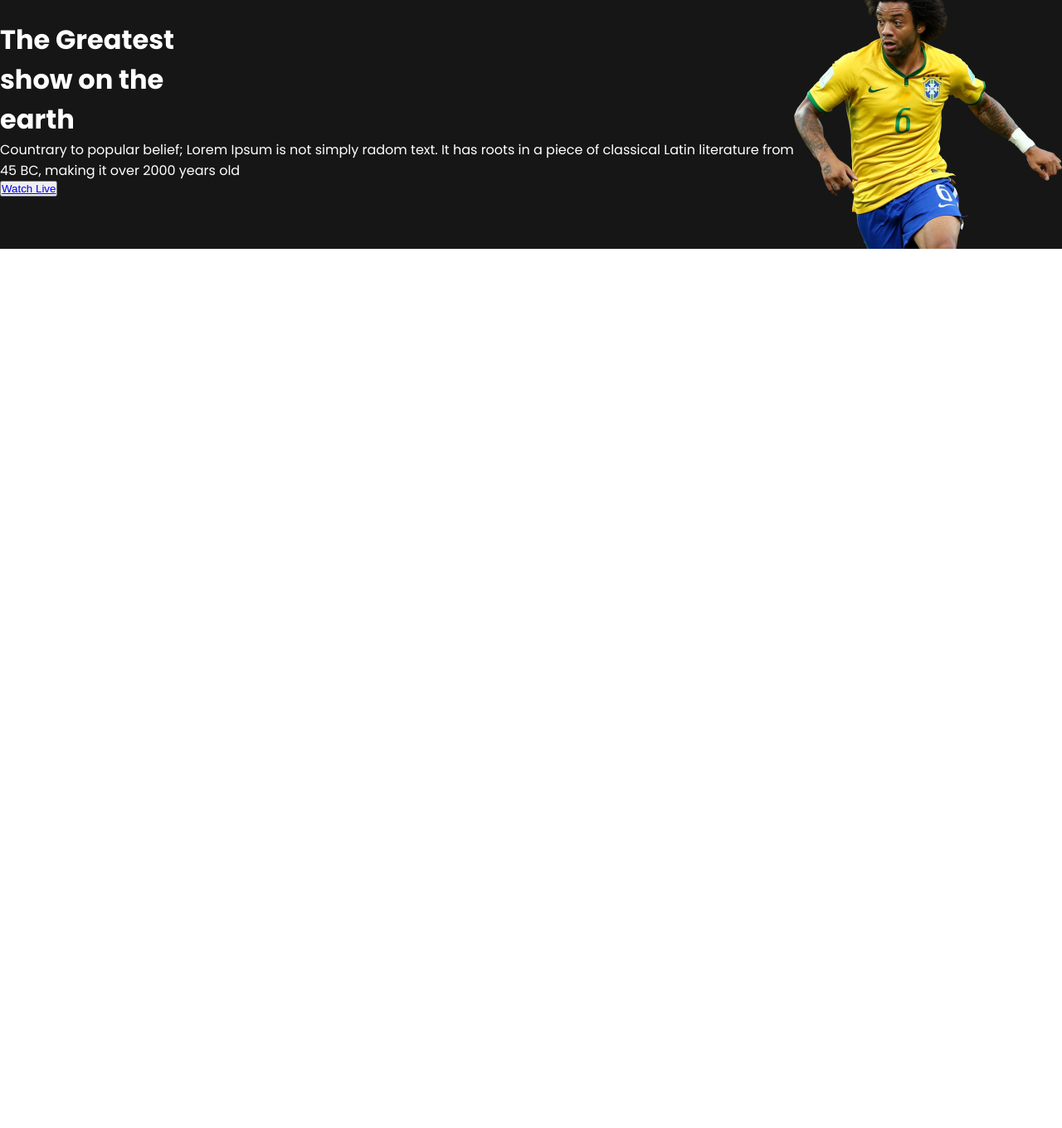
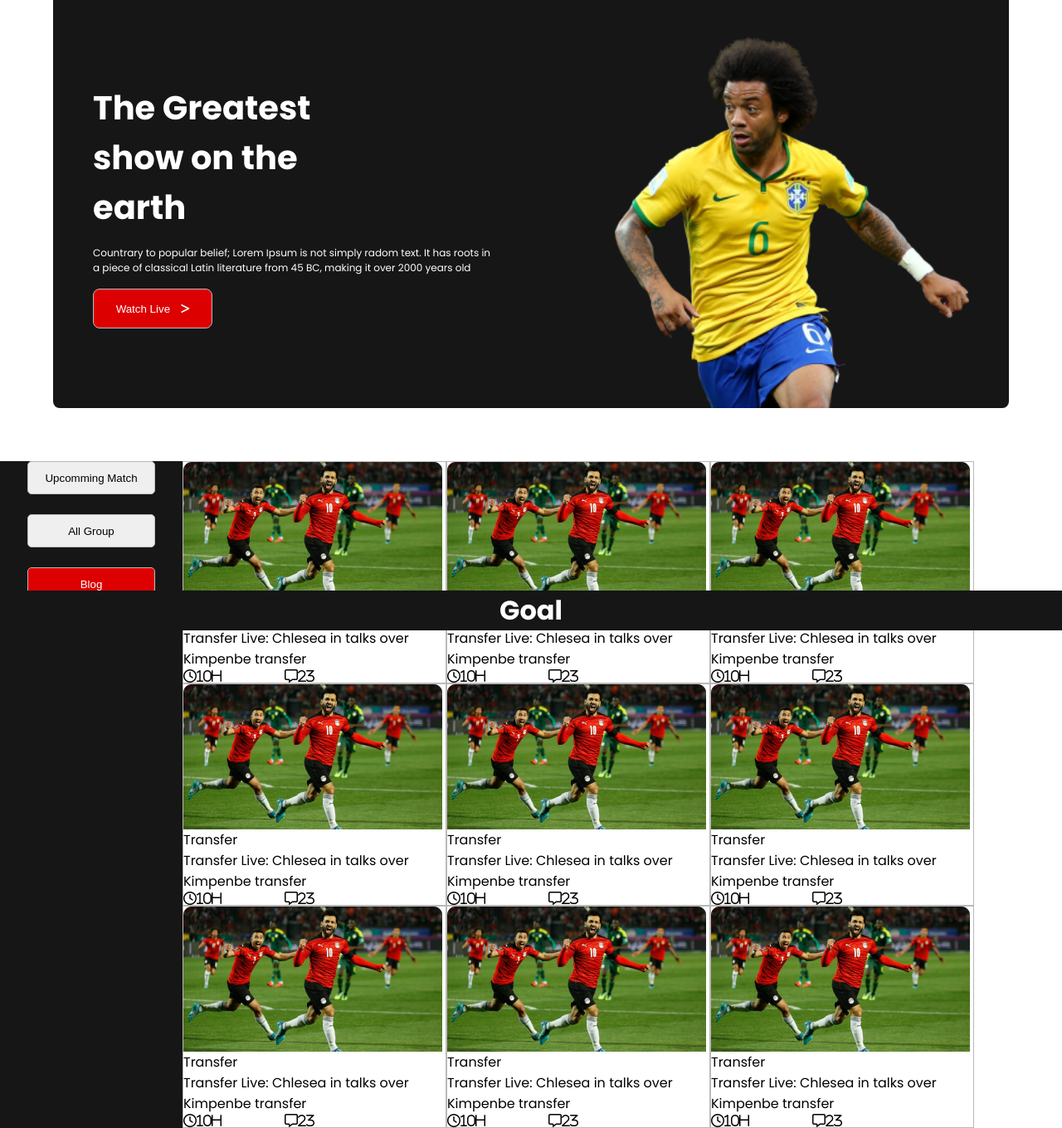
Before and after one commit to mdnazimmia/world-cup-main, a plain HTML site: page index.html in a window 1280 px wide. Shown: the part 40-1400 px from the top of the page at 83% size. Before the commit the page ends 800 px from the top, so only its background shows below. Drawn offline with Linux system fonts and the light colour scheme; a web font is replaced by a local one.

Commit message:
main section input

```diff
--- a/index.html
+++ b/index.html
@@ -11,23 +11,112 @@
 </head>
 
 <body>
-    <div class="banner">
     <div class="top_banners">
         <div class="top_banners-heading">
             <h1>The Greatest <br>show on the <br>earth</h1>
-                <div class="tob_banners-paragraph">
+            <div class="top_banners-paragraph">
                 <p>Countrary to popular belief; Lorem Ipsum is not simply radom text. It has roots in a piece of
                     classical Latin literature from 45 BC, making it over 2000 years old</p>
             </div>
             <div class="top_banners-button">
-                    <button><a href="https://www.google.com" target="_blank">Watch Live</a></button>
+                <button><a href="https://www.google.com" target="_blank">Watch Live</a>
+                    <i class="fa-solid fa-greater-than"></i></button>
             </div>
         </div>
-            <div>
+        <div class="top_banners-image">
             <img src="./images/Banner Image.png" alt="">
         </div>
-
     </div>
+    <div class="container">
+        <div class="side_button">
+            <button>Upcomming Match</button>
+            <button>All Group</button>
+            <button class="red_button">Blog</button>
+        </div>
+        <div class="main_section-one border">
+            <img src="./images/Blog Image.png" alt="">
+            <span>Transfer</span>
+            <p>Transfer Live: Chlesea in talks over Kimpenbe transfer</p>
+            <div class="main_section-details">
+                <i class="fa-regular fa-clock">10h</i>
+                <i class="fa-regular fa-message">23</i>
+            </div>
+        </div>
+        <div class="main_section-two border">
+            <img src="./images/Blog Image.png" alt="">
+            <span>Transfer</span>
+            <p>Transfer Live: Chlesea in talks over Kimpenbe transfer</p>
+            <div class="main_section-details">
+                <i class="fa-regular fa-clock">10h</i>
+                <i class="fa-regular fa-message">23</i>
+            </div>
+        </div>
+        <div class="main_section-three border">
+            <img src="./images/Blog Image.png" alt="">
+            <span>Transfer</span>
+            <p>Transfer Live: Chlesea in talks over Kimpenbe transfer</p>
+            <div class="main_section-details">
+                <i class="fa-regular fa-clock">10h</i>
+                <i class="fa-regular fa-message">23</i>
+            </div>
+        </div>
+        <div class="main_section-four border">
+            <img src="./images/Blog Image.png" alt="">
+            <span>Transfer</span>
+            <p>Transfer Live: Chlesea in talks over Kimpenbe transfer</p>
+            <div class="main_section-details">
+                <i class="fa-regular fa-clock">10h</i>
+                <i class="fa-regular fa-message">23</i>
+            </div>
+        </div>
+        <div class="main_section-five border">
+            <img src="./images/Blog Image.png" alt="">
+            <span>Transfer</span>
+            <p>Transfer Live: Chlesea in talks over Kimpenbe transfer</p>
+            <div class="main_section-details">
+                <i class="fa-regular fa-clock">10h</i>
+                <i class="fa-regular fa-message">23</i>
+            </div>
+        </div>
+        <div class="main_section-six border">
+            <img src="./images/Blog Image.png" alt="">
+            <span>Transfer</span>
+            <p>Transfer Live: Chlesea in talks over Kimpenbe transfer</p>
+            <div class="main_section-details">
+                <i class="fa-regular fa-clock">10h</i>
+                <i class="fa-regular fa-message">23</i>
+            </div>
+        </div>
+        <div class="main_section-seven border">
+            <img src="./images/Blog Image.png" alt="">
+            <span>Transfer</span>
+            <p>Transfer Live: Chlesea in talks over Kimpenbe transfer</p>
+            <div class="main_section-details">
+                <i class="fa-regular fa-clock">10h</i>
+                <i class="fa-regular fa-message">23</i>
+            </div>
+        </div>
+        <div class="main_section-eight border">
+            <img src="./images/Blog Image.png" alt="">
+            <span>Transfer</span>
+            <p>Transfer Live: Chlesea in talks over Kimpenbe transfer</p>
+            <div class="main_section-details">
+                <i class="fa-regular fa-clock">10h</i>
+                <i class="fa-regular fa-message">23</i>
+            </div>
+        </div>
+        <div class="main_section-nine border">
+            <img src="./images/Blog Image.png" alt="">
+            <span>Transfer</span>
+            <p>Transfer Live: Chlesea in talks over Kimpenbe transfer</p>
+            <div class="main_section-details">
+                <i class="fa-regular fa-clock">10h</i>
+                <i class="fa-regular fa-message">23</i>
+            </div>
+        </div>
+    </div>
+    <div class="footer">
+        <h1>Goal</h1>
     </div>
 </body>
 
--- a/world-cup.css
+++ b/world-cup.css
@@ -2,6 +2,8 @@
 @import url('https://fonts.googleapis.com/css2?family=Arimo:ital,wght@1,600&family=Gulzar&family=Inter:wght@500;600;800&family=Kanit&family=Karla:wght@500&family=Lato:wght@900&family=Lexend+Deca:wght@300;400;500&family=Lexend:wght@200;300;400&family=Montserrat:wght@600&family=Poppins:wght@400;500;600;700&family=Roboto&family=Roboto+Slab&family=Satisfy&family=Varela+Round&display=swap');
 
 body {
+    height: 100vh;
+    width: 100%;
     font-family: 'Poppins', sans-serif;
 }
 
@@ -24,31 +26,166 @@ body {
 /* ------------
 ---top-banners---
 ------------------ */
+a {
+    text-decoration: none;
+    color: var(--white);
+}
 
 .top_banners {
+    height: 500px;
+    margin: 2rem 4rem 4rem 4rem;
+    border-radius: 8px;
     background-color: var(--black);
     display: flex;
     justify-content: space-evenly;
-    align-items: center;
+    align-items: flex-end;
 }
 
 .top_banners-heading {
+    margin: 0 9rem 6rem 3rem;
     color: var(--white);
-    /* display: flex;
-    justify-content: space-around; */
+}
+
+.top_banners-heading h1 {
+    font-size: 2.5rem;
+}
+
+.top_banners-paragraph p {
+    margin-top: 1rem;
+    margin-bottom: 1rem;
+    font-size: 12px;
+}
+
+.top_banners-button button {
+    height: 3rem;
+    width: 9rem;
+    border-radius: 8px;
+    background-color: var(--red);
+}
+
+.top_banners-button i {
+    margin-left: .6rem;
+    color: var(--white);
+}
+
+.top_banners-image {
+    margin-top: 2rem;
+    margin-right: 3rem;
+}
+
+.top_banners-image img {
+    height: 90%;
+}
+
+
+
+
+.container {
+    grid-area: 2rem;
+    display: grid;
+    grid-template-columns: 0.5rem repeat(12, 1fr);
+    grid-template-rows: repeat(3 1fr);
+    grid-template-areas:
+        "s s s o o o t t t h h h"
+        "s s s f f f i i i m m m"
+        "s s s e e e g g g n n n"
+    ;
 }
 
 /*-----------
 ---sidebar----
 -------------- */
+.side_button {
+    align-items: center;
+    gap: 1.5rem;
+    background-color: var(--black);
+    grid-area: s;
+    display: flex;
+    flex-direction: column;
+    color: white;
+}
+
+.side_button button {
+    height: 40px;
+    width: 70%;
+}
+
+.red_button {
+    color: var(--white);
+    background-color: var(--red);
+}
 
 /*-------------
 -----main-section----
 ------------------ */
+.main_section-one {
+
+    grid-area: o;
+}
+
+.main_section-two {
+    grid-area: t;
+}
+
+.main_section-three {
+    grid-area: h;
+}
+
+.main_section-four {
+    grid-area: f;
+}
+
+.main_section-five {
+    grid-area: i;
+}
+
+.main_section-six {
+    grid-area: m;
+}
+
+.main_section-seven {
+    grid-area: e;
+}
+
+.main_section-eight {
+    grid-area: g;
+}
+
+.main_section-nine {
+    grid-area: n;
+}
+
+.border {
+    border: 1px solid var(--light-gray);
+}
+
+button {
+    padding: 2px 10px;
+    border-radius: 5px;
+    border: 1px solid var(--light-gray);
+}
+
+.main_section-details {
+    width: 50%;
+    display: flex;
+    justify-content: space-between;
+    align-items: flex-end;
+}
+
 
 /*-------------
 ----footer-area------
 -------------------- */
+.footer {
+    position: fixed;
+    bottom: 0;
+    right: 0;
+    left: 0;
+    color: white;
+    background-color: var(--black);
+    text-align: center;
+}
+
 
 /* ------------------
      Media Queries
```
Lines whose indentation alone changed are shown as unchanged.
